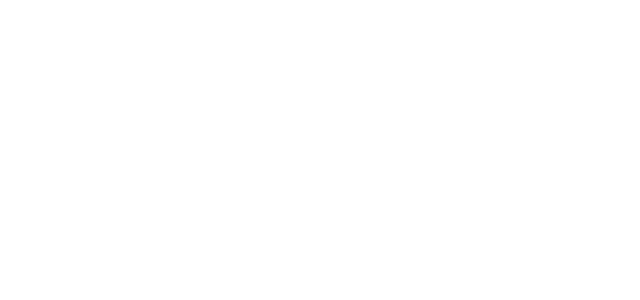
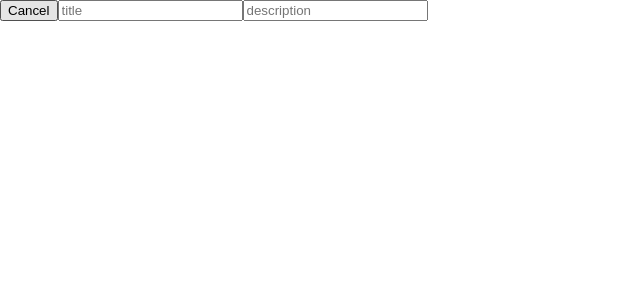
Before and after one commit to DeclanBernardin/movie-sagas-master, a React (Create React App) app: page /#/edit in a window 1280 px wide. Shown: the top 300 px of the page, without its empty margins (0-640 px from the left). Built offline with nearby package versions, Linux system fonts and the light colour scheme.

Commit message:
added some stuff to the server end

```diff
--- a/src/components/Edit/Edit.jsx
+++ b/src/components/Edit/Edit.jsx
@@ -1,15 +1,69 @@
 import React, { Component } from 'react';
-
+import { connect } from 'react-redux';
 
 class Edit extends Component {
 
+    state = {
+        title: '',
+        description: '',
+        id: ''
+    }
+
+    //returns you to details page without making edits
+    return = () => {
+        this.props.history.push('/details');
+    }
+
+    // changes the values of the states properties
+    handleChangeTitle = ( event) => {
+        this.setState({
+            user: {
+                ...this.state.title,
+                 title: event.target.value
+            }
+        })
+    }//end handleChangeFor
+
+    handleChangeDescription = (event) => {
+        this.setState({
+            user: {
+                ...this.state.description,
+                description: event.target.value
+            }
+        })
+    }
+
+    editChanges = (id) => {
+        this.setState({
+            ...this.state,
+            id: id
+        })
+        this.props.dispatch({type:'PUT_UPDATES', payload: this.state})
+        console.log(this.state);
+
+    }
+
+
     render() {
+        let filmInfo = this.props.reduxStore.genres.map((movie, index) => {
+            return (<button key = {index} onClick={() => this.editChanges(movie.id)}>Edit</button>)
+        })
         return (
             <div>
+                <button onClick = {this.return}>Cancel</button>
 
+                <input placeholder='title' onChange={(event) => this.handleChangeTitle(event)}></input>
+                <input placeholder='description' onChange={(event) => this.handleChangeDescription(event)}></input>
+                {filmInfo}
             </div>
         );
     }
 }
 
-export default Edit;
+const mapStateToProps = reduxStore => {
+    return {
+        reduxStore
+    };
+};
+
+export default connect(mapStateToProps)(Edit);
--- a/src/components/Movie/Movie.jsx
+++ b/src/components/Movie/Movie.jsx
@@ -19,7 +19,7 @@ class Movie extends Component {
     render() {
         // loops through the movies from the database to display them
         let film = this.props.reduxStore.movies.map((movie, index) => {
-            return (<div onClick={() => this.toDetails(movie.id)}>
+            return (<div key={index} onClick={() => this.toDetails(movie.id)}>
                 <h1>{movie.title}</h1>
                 <img src={movie.poster} />
                 <p>{movie.description}</p></div>)
--- a/src/index.js
+++ b/src/index.js
@@ -16,6 +16,7 @@ import createSagaMiddleware from 'redux-saga';
 function* rootSaga() {
     yield takeEvery('FETCH_MOVIES', fetchMovies)
     yield takeEvery('FETCH_MOVIE', fetchMovie)
+    yield takeEvery('PUT_UPDATES', putUpdate)
 }
 
 // GET the movies from the database
@@ -39,6 +40,17 @@ function* fetchMovie(action) {
     } catch (error) {
         console.log(error);
 
+    }
+}
+
+function* putUpdate(action) {
+    try {
+        yield axios.put('/movies', action.payload)
+        yield put({
+            type: 'FETCH_MOVIE'
+        })
+    } catch (error) {
+        console.log(error);
     }
 }
 
```
Also changed, not shown: 1 other file (tests, documents, lock files or other folders).
